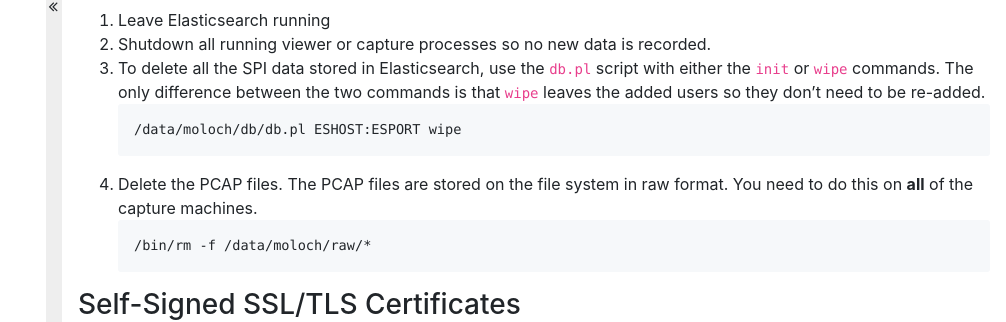
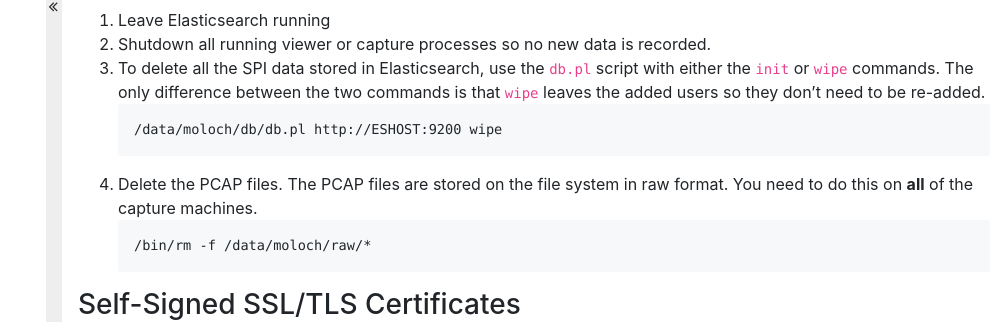
Before and after one commit to arkime/arkimeweb, a Jekyll site: the page built from faq.html, in a window 1280 px wide. Shown: the part 2530-2852 px from the top of the page, without its empty margins (274-1280 px from the left). Built offline with Jekyll 4.4.1, drawn with Linux system fonts in a browser that asks for light colours.

Commit message:
add http:// for all db.pl

```diff
--- a/faq.html
+++ b/faq.html
@@ -792,7 +792,7 @@
           <code>wipe</code> commands. The only difference between the two
           commands is that <code>wipe</code> leaves the
           added users so they don’t need to be re-added.
-          <pre><code>/data/moloch/db/db.pl ESHOST:ESPORT wipe</code></pre>
+          <pre><code>/data/moloch/db/db.pl http://ESHOST:9200 wipe</code></pre>
         </li>
         <li>
           Delete the PCAP files. The PCAP files are stored on the file system in
@@ -1272,11 +1272,11 @@
       </p>
       <p>
         To change future days
-        <pre><code>db/db.pl &lt;ESHOST:ESPORT&gt; upgrade --replicas 1</code></pre>
+        <pre><code>db/db.pl &lt;http://ESHOST:9200&gt; upgrade --replicas 1</code></pre>
       </p>
       <p>
         To change past days, but not the current day
-        <pre><code>db/db.pl &lt;ESHOST:ESPORT&gt; expire &lt;type&gt; &lt;num&gt; --replicas 1</code></pre>
+        <pre><code>db/db.pl &lt;http://ESHOST:9200&gt; expire &lt;type&gt; &lt;num&gt; --replicas 1</code></pre>
       </p>
       <p>
         We recommend the second solution since it allows current traffic to be
```
